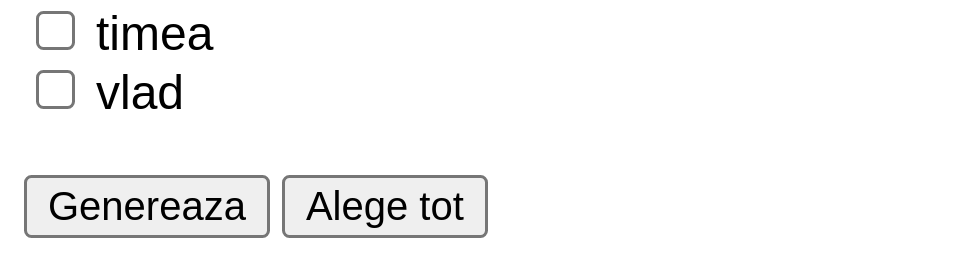
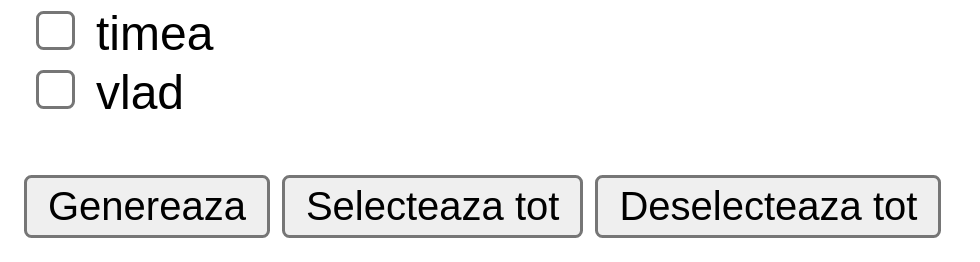
Before and after one commit to EduardAlex/menhaunt, a Flask app: page / in a window 1280 px wide. Shown: the part 612-874 px from the top of the page, without its empty margins (0-980 px from the left). Run offline with Flask 2, Linux system fonts and the light colour scheme.

Commit message:
buton deselectare

```diff
--- a/app.py
+++ b/app.py
@@ -26,8 +26,10 @@ def sex():
 				print(a)
 			a = int(a)
 			win = numealese[a]
-		elif freqs.form["aleg"] == "nu":
+		elif freqs.form["aleg"] == "st":
 			numealese = nume
+		elif freqs.form["aleg"] == "dt":
+			numealese = []
 	return render_template("newindex.html", nume = nume, unescape = html.unescape, numealese = numealese, noten = False, win = win)
 
 @app.route("/add", methods=["GET", "POST"])
--- a/templates/newindex.html
+++ b/templates/newindex.html
@@ -25,7 +25,8 @@
 	{% endfor %}
 	<br>
 	<button type="submit" name="aleg" value="da">Genereaza</button>
-	<button type="submit" name="aleg" value="nu">Alege tot</button> {% if noten %} <p> Nu ai ales destule nume, minim 2 geiule </p> {% endif %}
+	<button type="submit" name="aleg" value="st">Selecteaza tot</button>
+	<button type="submit" name="aleg" value="dt">Deselecteaza tot</button><br> {% if noten %} <p> Nu ai ales destule nume, minim 2 geiule </p> {% endif %}
 	</form>
 </body>
 </html>
```
